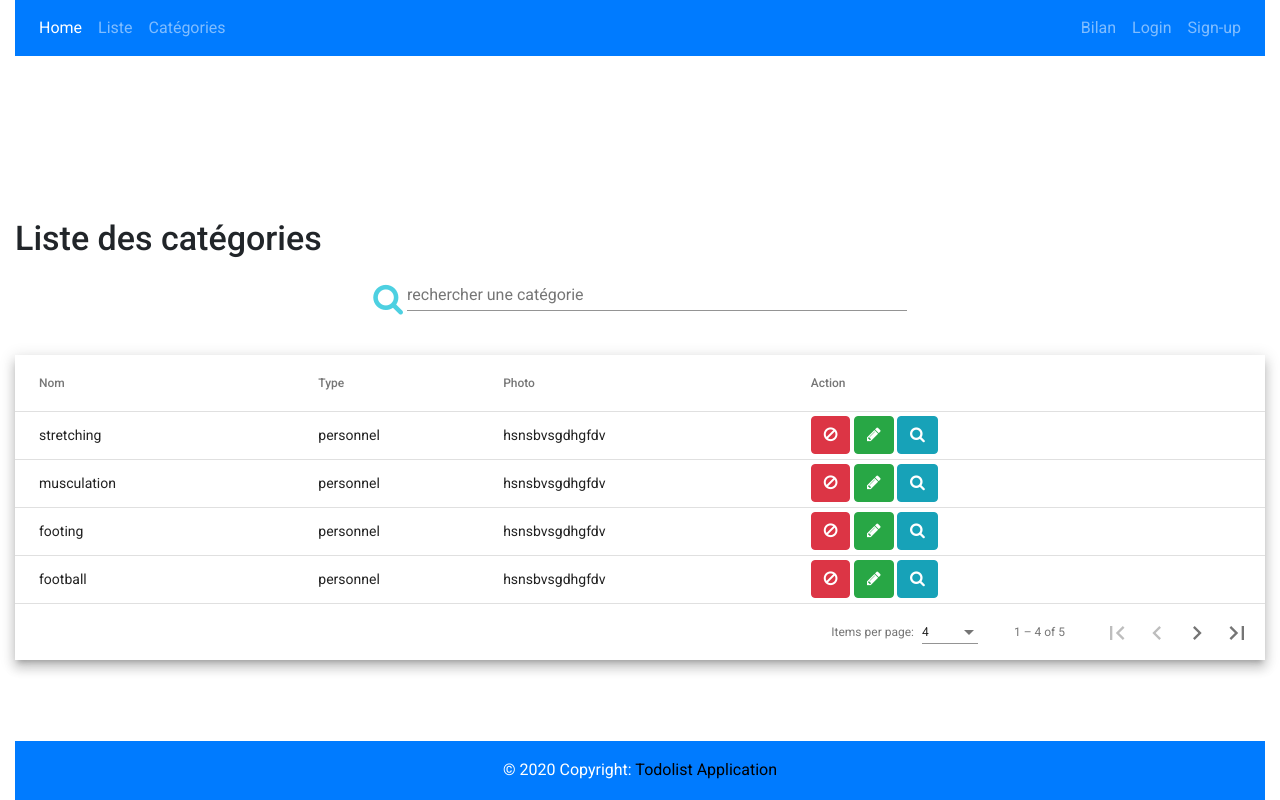
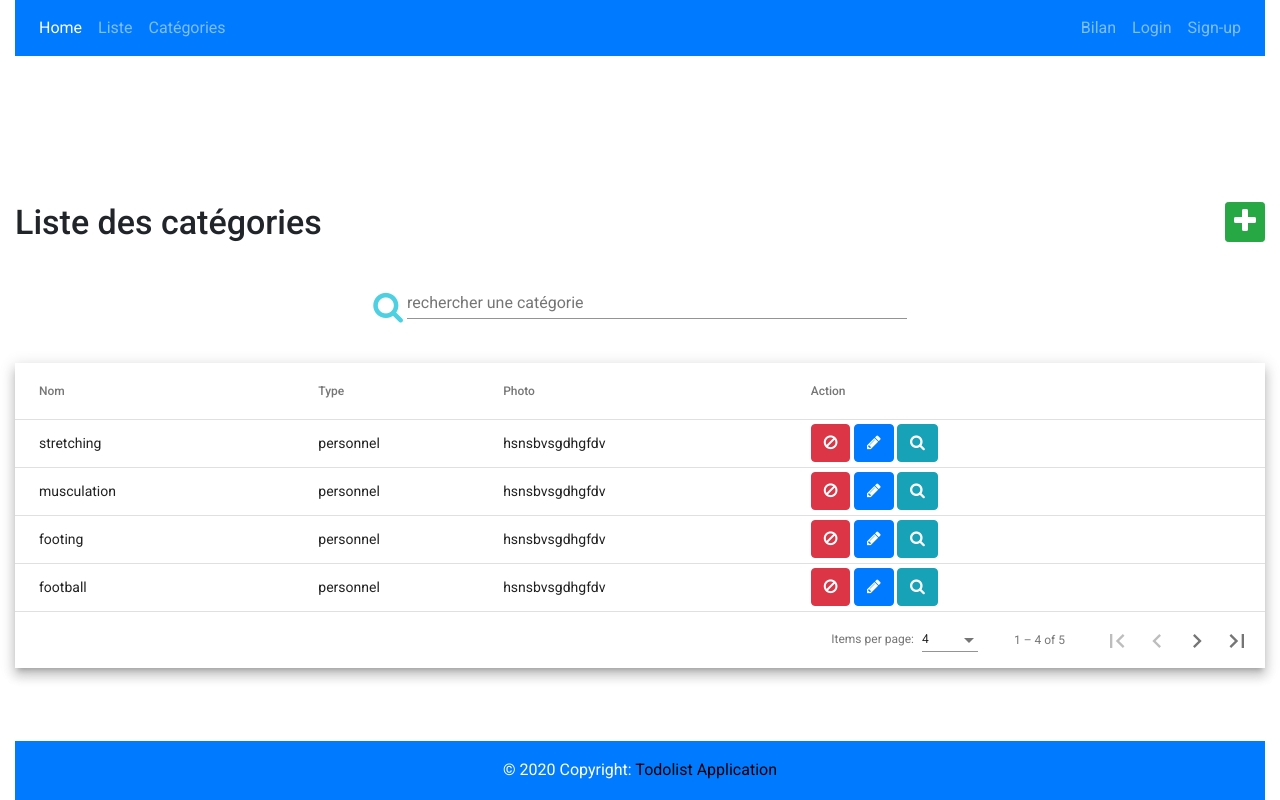
Before and after one commit to wyxy-xen/Todolist, an Angular app in the folder Frontend/: page /category in a window 1280 px wide. Built offline with nearby package versions, Linux system fonts and the light colour scheme.

Commit message:
creation of button of categories add

```diff
--- a/Frontend/src/app/category/category/category.component.html
+++ b/Frontend/src/app/category/category/category.component.html
@@ -1,4 +1,8 @@
-<h1>Liste des catégories</h1>
+<h1 class = "float-left">Liste des catégories</h1>
+<button class = "btn btn-sm btn-success float-right" title="Ajouter une catégorie"><i class="fa fa-plus fa-2x"></i></button>
+<br>
+<br>
+<br>
 <div fxLayout fxLayoutAlign="center center" class="form-inline active-cyan-2">
     <i class="fa fa-search fa-2x"></i>
     &nbsp;
@@ -25,9 +29,9 @@
             <th mat-header-cell *matHeaderCellDef mat-sort-header>Action</th>
             <td mat-cell *matCellDef="let element">
                 <button class="btn btn-xs btn-danger"><i class="fa fa-ban fa-1x"
-                        title="supprimer la catégorie"></i></button>
+                        title="Supprimer la catégorie"></i></button>
                 {{element.Action}}
-                <button class="btn btn-xs btn-success"><i class="fa fa-pencil fa-1x"
+                <button class="btn btn-xs btn-primary"><i class="fa fa-pencil fa-1x"
                         title="Editer la catégorie"></i></button>
                 {{element.Action}}
                 <button class="btn btn-xs btn-info"><i class="fa fa-search fa-1x"
```
